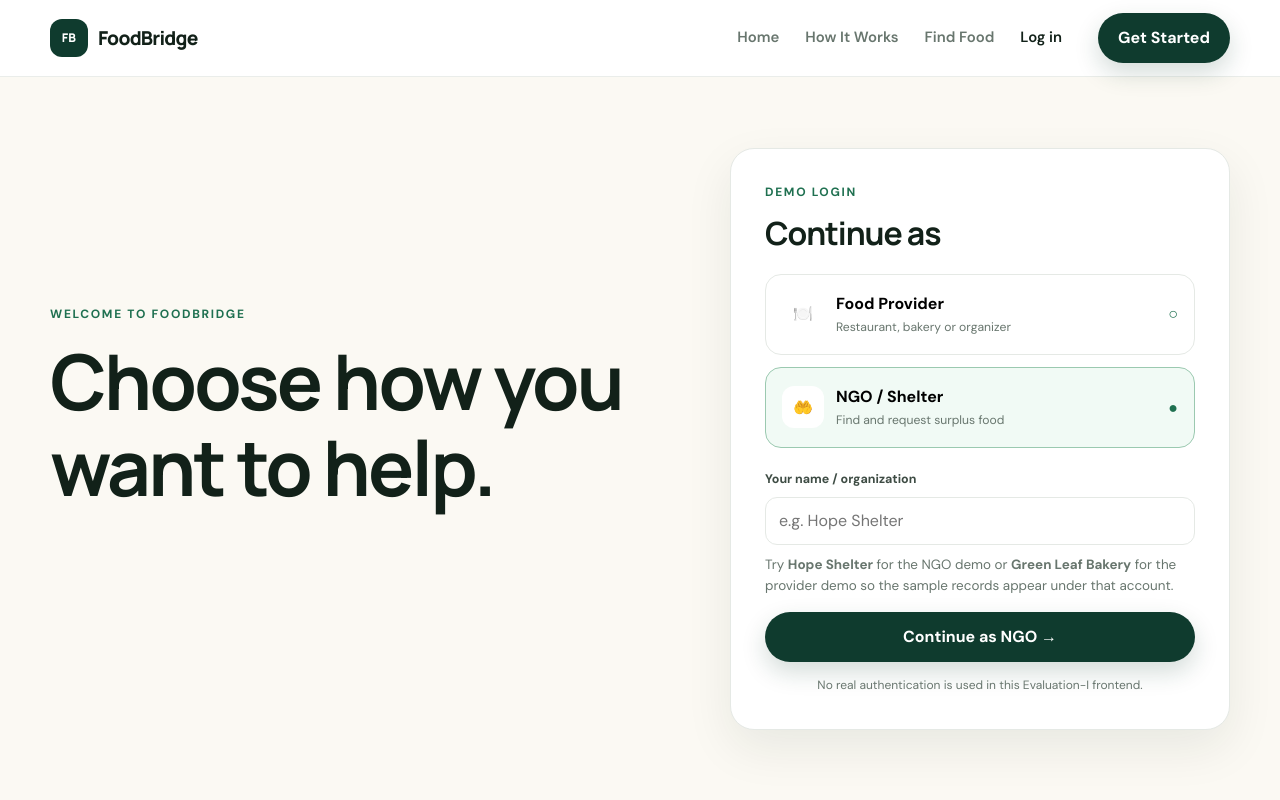
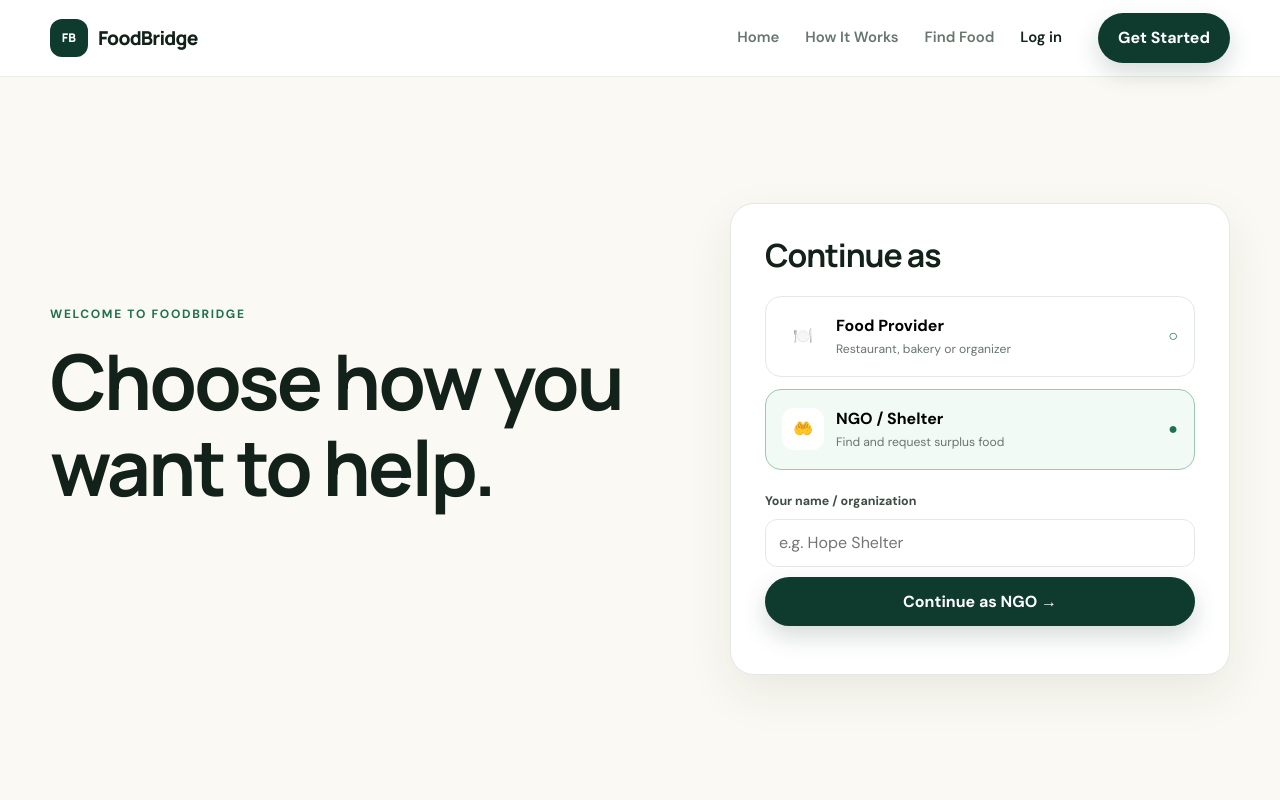
Before and after one commit to FoodBridge-G-9/FoodBridge, a React (Vite) app: page /login in a window 1280 px wide. Shown: the top 800 px of the page. Built offline with nearby package versions, Linux system fonts and the light colour scheme.

Commit message:
login page modifed

```diff
--- a/src/pages/Login.jsx
+++ b/src/pages/Login.jsx
@@ -55,7 +55,7 @@ export default function Login({ onLogin }) {
 
         <form className="auth-card" onSubmit={handleSubmit}>
           <div className="auth-card-header">
-            <p className="eyebrow">DEMO LOGIN</p>
+            {/* <p className="eyebrow">DEMO LOGIN</p> */}
             <h2>Continue as</h2>
           </div>
           <div className="role-options">
@@ -99,15 +99,15 @@ export default function Login({ onLogin }) {
             />
           </label>
           <p className="form-helper">
-            Try <strong>Hope Shelter</strong> for the NGO demo or{" "}
+            {/* Try <strong>Hope Shelter</strong> for the NGO demo or{" "}
             <strong>Green Leaf Bakery</strong> for the provider demo so the
-            sample records appear under that account.
+            sample records appear under that account. */}
           </p>
           <button className="button button-primary button-full" type="submit">
             Continue as {role === "ngo" ? "NGO" : "Provider"} →
           </button>
           <p className="form-note">
-            No real authentication is used in this Evaluation-I frontend.
+            {/* No real authentication is used in this Evaluation-I frontend. */}
           </p>
         </form>
       </div>
```
